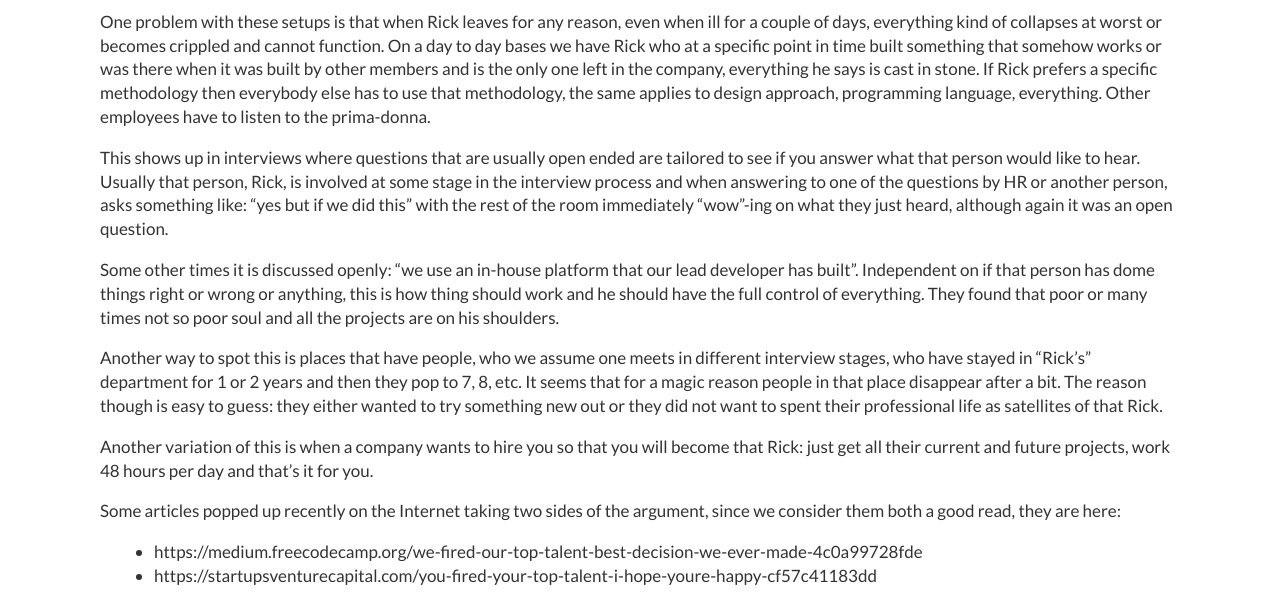
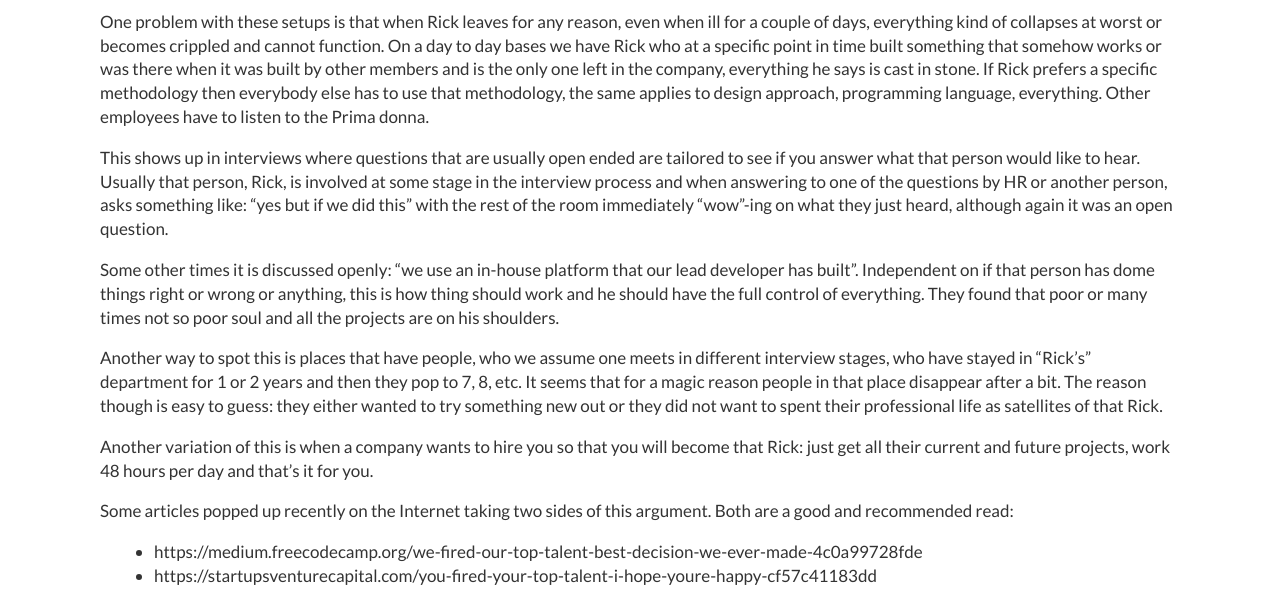
Before and after one commit to dimitrismistriotis/dimitrismistriotis.github.io, a Jekyll site: the page built from _posts/2018-05-24-red_flags_in_interviews.md, in a window 1280 px wide and 900 px high, scrolled down 6597 px. Shown: the part 249-859 px from the top of the window. Built offline with Jekyll 4.4.1, drawn with Linux system fonts in a browser that asks for light colours; comment, search, counter and statistics services are not loaded.

Commit message:
Small amends.

```diff
--- a/_posts/2018-05-24-red_flags_in_interviews.md
+++ b/_posts/2018-05-24-red_flags_in_interviews.md
@@ -443,7 +443,7 @@ it was built by other members and is the only one left in the company,
 everything he says is cast in stone. If Rick prefers a specific methodology
 then everybody else has to use that methodology, the same applies to design
 approach, programming language, everything. Other employees have to listen to
-the prima-donna.
+the Prima donna.
 
 This shows up in interviews where questions that are usually open ended are
 tailored to see if you answer what that person would like to hear. Usually that
@@ -469,9 +469,8 @@ Another variation of this is when a company wants to hire you so that you will
 become that Rick: just get all their current and future projects, work 48 hours
 per day and that's it for you.
 
-
-Some articles popped up recently on the Internet taking two sides of the
-argument, since we consider them both a good read, they are here:
+Some articles popped up recently on the Internet taking two sides of this
+argument. Both are a good and recommended read:
 
 * https://medium.freecodecamp.org/we-fired-our-top-talent-best-decision-we-ever-made-4c0a99728fde
 * https://startupsventurecapital.com/you-fired-your-top-talent-i-hope-youre-happy-cf57c41183dd
```
